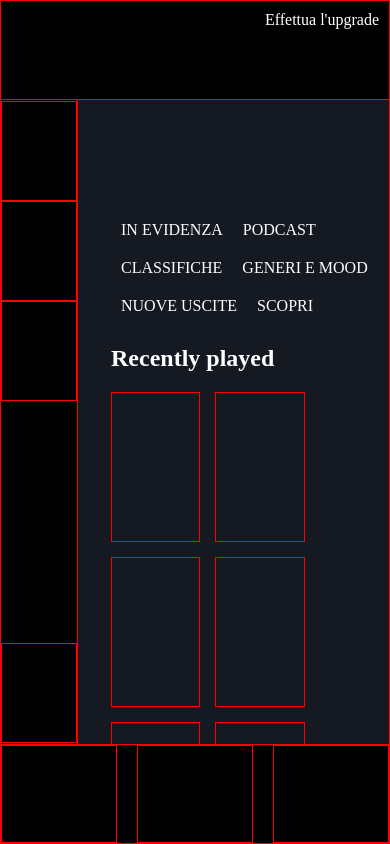
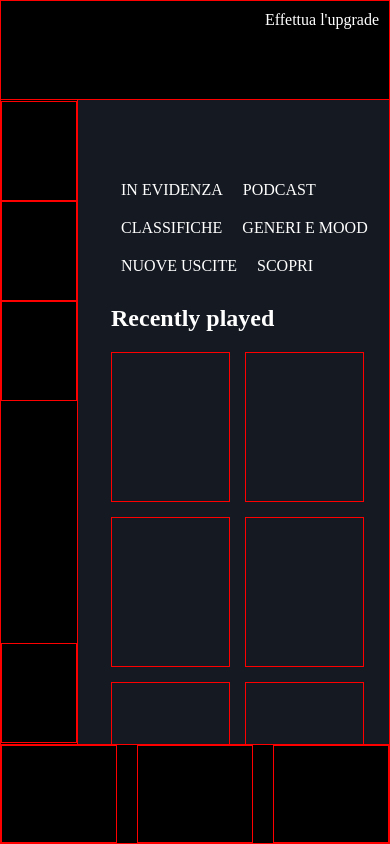
Before and after one commit to rpalanga/html-css-spotifyweb, a plain HTML site: page index.html in a window 390 px wide. Drawn offline with Linux system fonts and the light colour scheme.

Commit message:
Media padding fixed

```diff
--- a/css/style.css
+++ b/css/style.css
@@ -260,22 +260,26 @@
 
 @media  screen and (max-width:992px) {
     .spoty-album{
-        width: calc(100% / 5);
+        width: calc(100% / 5 - 15px);
     }
     .spoty-yours{
-        /* width: calc(100% / 4); */
+        width: calc(100% / 5 - 15px);
     }
     .Spoty-body{
-        /* padding: 150px 80px ; */
+        padding-left: 200px;
     }
 }
 
 @media screen and (max-width:798px){
     .spoty-album{
-        width: calc(100% / 3);
+        width: calc(100% / 3 - 15px);
+    }
+    .spoty-yours{
+        width: calc(100% / 3 - 15px);
     }
     .Spoty-body{
-        padding-left: 200px;
+        padding-left: 160px;
+        padding-top: 160px;
     }
 
 
@@ -285,8 +289,11 @@
     .Side-bar{
         width: 20%;
     }
+    .spoty-album{
+        width: calc(100% / 2 - 15px);
+    }
     .spoty-yours{
-        width: calc(100% / 3);
+        width: calc(100% / 2 - 15px);
     }
     .Spoty-body{
         padding-left: 100px;
```
